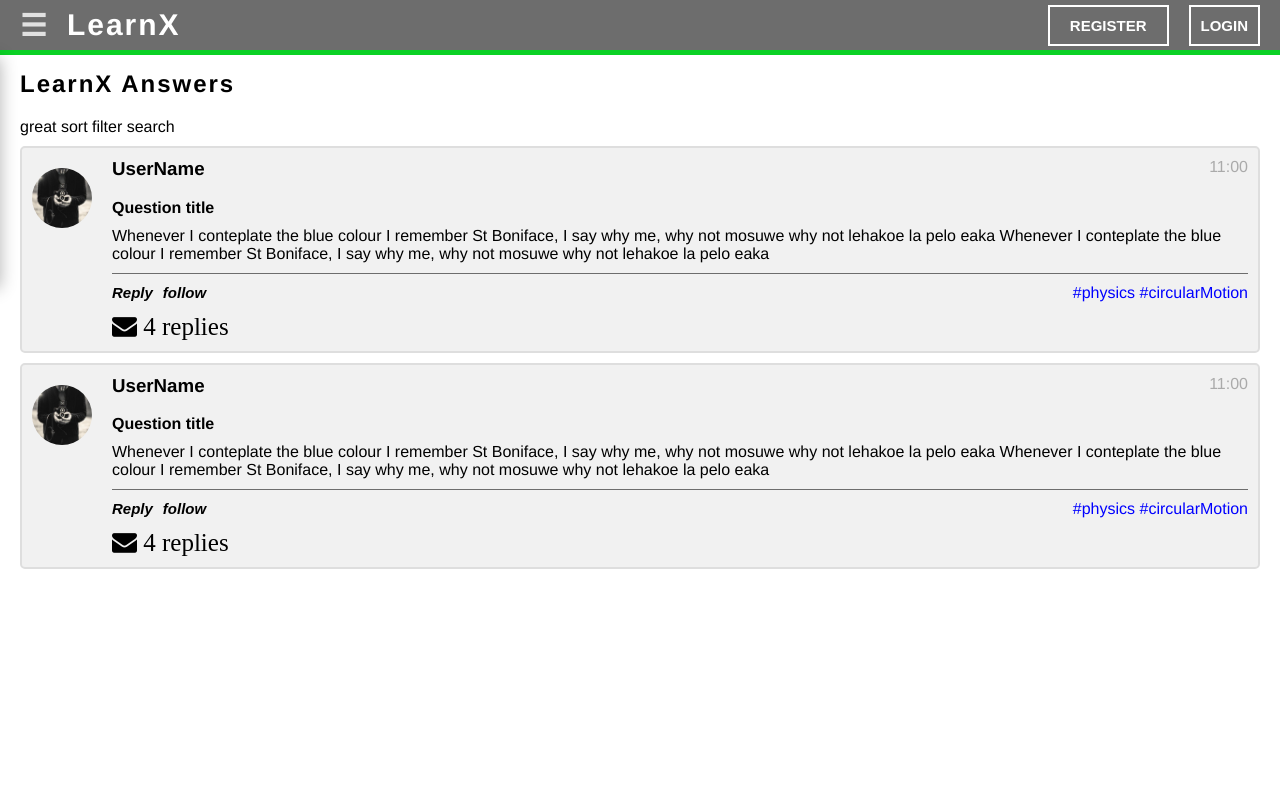
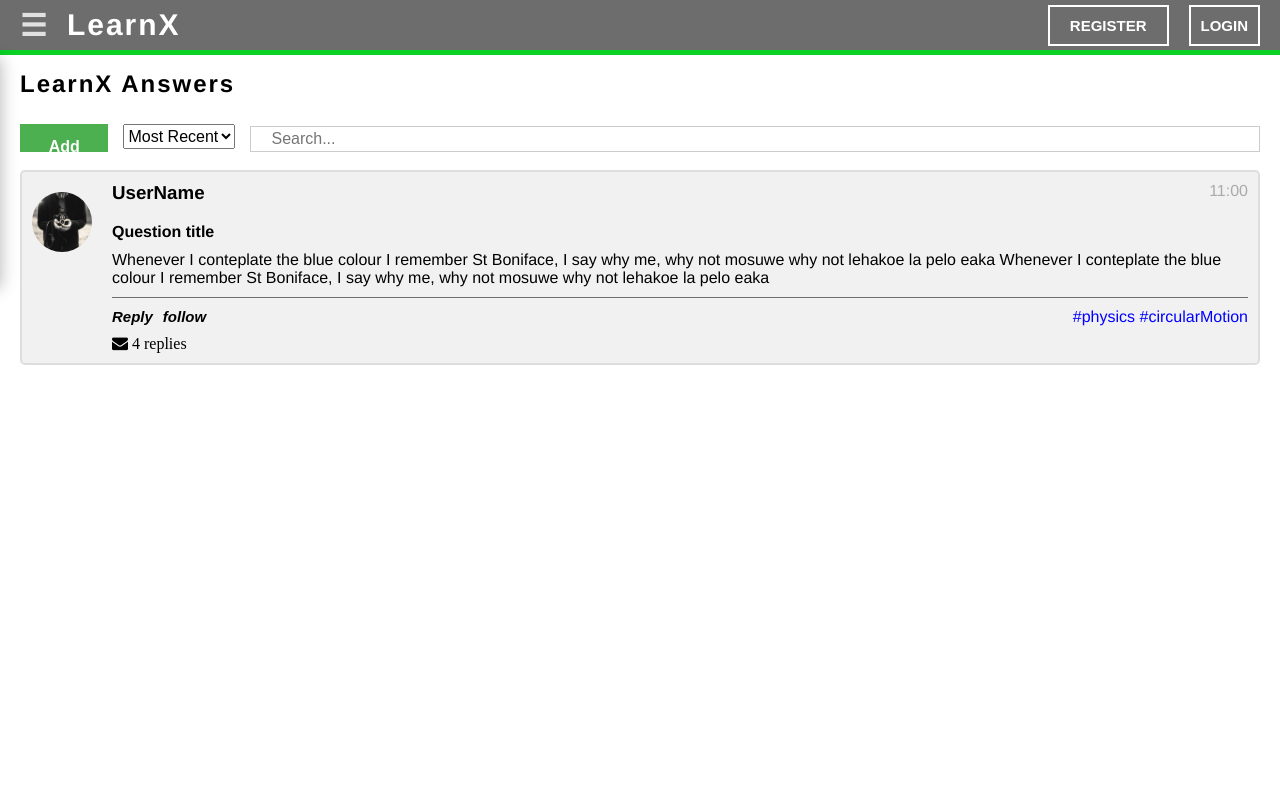
Before and after one commit to ThreeOne31/learnX, a React (Create React App) app in the folder frontend/: page /learnx-answers in a window 1280 px wide. Shown: the top 800 px of the page. Built offline with nearby package versions, Linux system fonts and the light colour scheme.

Commit message:
added reply section

```diff
--- a/frontend/src/components/LearnXAnswers/LearnxAnswers.js
+++ b/frontend/src/components/LearnXAnswers/LearnxAnswers.js
@@ -3,28 +3,29 @@ import React from "react"
 import "./style.css"
 
 class LearnxAnswers extends React.Component{
+
     replyAccordion = (event) =>{
-        let replies = event.target.parentElement.parentElement.parentElement.lastChild
-        let panel = event.target.parentElement.nextElementSibling
 
-        if (panel.style.display === "block") {
-            panel.style.display = "none"
-            replies.style.display = "block"
-        } else {
-            panel.style.display = "block";
-            replies.style.display = "none"
-        }
-    }
-    accordion = (event) =>{
-        console.log(event.target.nextElementSibling)
-        let replies = event.target.nextElementSibling
+        let replies =event.target.parentElement.parentElement.lastChild
 
         if (replies.style.display === "block") {
             replies.style.display = "none"
-            event.target.style.display = "block"
+            event.target.parentElement.parentElement.parentElement.lastChild.style.display = "block"
         } else {
             replies.style.display = "block";
-            event.target.style.display = "none"
+            event.target.parentElement.parentElement.parentElement.lastChild.style.display = "none"
+        }
+    }
+
+    accordion = (event) =>{
+        event.target.style.display = "none"
+        let questionChildren = event.target.parentElement.children
+        let replies = questionChildren[5].lastChild
+
+        if (replies.style.display === "block") {
+            replies.style.display = "none"
+        } else {
+            replies.style.display = "block";
         }
     }
     render(){
@@ -32,8 +33,18 @@ class LearnxAnswers extends React.Component{
             <div className="main">
                 <div className="QnA-main-container">
                     <h2>LearnX Answers</h2>
-                    <header>great sort filter search</header>
+                    <div className="queation-header">
+                        <button className="add-question">Add</button>
+                        <select className="question-sort">
+                            <option>Most Recent</option>
+                            <option>Oldest</option>
+                            <option>A &#8594; Z</option>
+                            <option>Z &#8594; A</option>
+                        </select>
+                        <input className="question-search" type="text" name="search" placeholder="Search..." />
+                    </div>
                     <div className="question-container">
+
                         <div className="question">
                             <span className="time-right">11:00</span>
                             <img src="/assets/images/bandmember.jpg" alt="Avatar" />
@@ -54,46 +65,7 @@ class LearnxAnswers extends React.Component{
                                             <div className="reply-form-container">
                                                 <img src="/assets/images/bandmember.jpg" alt="Avatar" />
                                                 <form>
-                                                    <textarea name="reply-message" placeholder="type reply"/>
-                                                    <i class="fa fa-paper-plane-o" aria-hidden="true"></i>
-                                                </form>
-                                            </div>
-                                        </li>
-                                        <li>
-                                            <div className="reply-item">
-                                                <span className="time-right">11:00</span>
-                                                <img src="/assets/images/bandmember.jpg" alt="Avatar" />
-                                                <h3>UserName</h3>
-                                                <p className="reply-message">Hello. How are you today?</p>
-                                            </div>
-                                        </li>
-                                    </ul>
-                            </div>
-                            <div className="reply-count">
-                                <i onClick={this.accordion} className="fa fa-envelope replies-icon"> 4 replies</i>
-                            </div>
-                        </div>
-                        <div className="question">
-                            <span className="time-right">11:00</span>
-                            <img src="/assets/images/bandmember.jpg" alt="Avatar" />
-                            <h3>UserName</h3>
-                            <h4>Question title</h4>
-                            <p>
-                                Whenever I conteplate the blue colour I remember St Boniface, I say why me, why not mosuwe why not lehakoe la pelo eaka
-                                Whenever I conteplate the blue colour I remember St Boniface, I say why me, why not mosuwe why not lehakoe la pelo eaka
-                            </p>
-                            <div className="question-footer">
-                                <div>
-                                    <button onClick={this.replyAccordion} className="question-buttons reply">Reply</button>
-                                    <button className="question-buttons follow">follow</button>
-                                    <span className="question-tags">#physics  #circularMotion</span>
-                                </div>
-                                    <ul className="reply-n-replies">
-                                        <li>
-                                            <div className="reply-form-container">
-                                                <img src="/assets/images/bandmember.jpg" alt="Avatar" />
-                                                <form>
-                                                    <textarea name="reply-message" placeholder="type reply"/>
+                                                    <input type="text" name="reply-message" placeholder="type reply"/>
                                                     <button className="send-reply">send</button>
                                                 </form>
                                             </div>
@@ -108,15 +80,12 @@ class LearnxAnswers extends React.Component{
                                         </li>
                                     </ul>
                             </div>
-                            <div className="reply-count">
-                                <i onClick={this.accordion} className="fa fa-envelope replies-icon"> 4 replies</i>
-                            </div>
+                            <i onClick={this.accordion} className="fa fa-envelope replies-icon"> 4 replies</i>
                         </div>
                     </div>
                 </div>
             </div>
-        )
-    }
+    )}
 }
 export default LearnxAnswers
 
--- a/frontend/src/components/LearnXAnswers/style.css
+++ b/frontend/src/components/LearnXAnswers/style.css
@@ -1,7 +1,31 @@
 .QnA-main-container{
     margin: 1rem 2rem;
 }
-
+.queation-header{
+    display: flex;
+    justify-content: flex-end;
+}
+.add-question{
+    width: 10rem;
+    height: 2.5rem;
+    font-size: 1.6rem;
+    margin-right: 1.5rem;
+    margin-top: 0.6rem;
+    text-align: center;
+}
+.question-sort{
+    height: 2.5rem;
+    font-size: 1.6rem;
+    margin-right: 1.5rem;
+    margin-top: 0.6rem;
+}
+.question-search{
+    width: 10rem;
+    height: 2rem;
+    font-size: 1.6rem;
+    margin-right: 1.5rem;
+    margin-top: 0.6rem;
+}
 .question {
     border: 2px solid #dedede;
     background-color: #f1f1f1;
@@ -15,11 +39,6 @@
     background-color: #ddd;
 }
 
-.question::after {
-    content: "";
-    clear: both;
-    display: table;
-}
 .question img {
     float: left;
     max-width: 6rem;
@@ -49,12 +68,15 @@
     padding: 0;
 }
 .question-buttons{
-    margin: 0 1rem 0 0;
+    margin: 0 1rem 1rem 0;
     padding: 0;
+    font-size: 1.5rem;
     width: auto;
     background: none;
     color: #000;
     font-style: italic;
+    border:  none;
+    font-weight: bold;
 }
 .question-tags{
     float: right;
@@ -70,6 +92,7 @@
     overflow: hidden;
 }
 .reply-count{
+    display: block;
     margin: 1rem 0 0 8rem;
     font-size: 2.5rem;
 }
@@ -90,11 +113,10 @@
     border: none;
     align-items: center;
 }
-.reply-form-container textarea{
+.reply-form-container input{
     width: 90%;
-    border: none;
-    height: 4rem;
     align-content: center;
+    background-color: #fff;
 }
 .send-reply{
     margin: 0;
@@ -115,6 +137,7 @@
     padding: 1rem 0;
     border: none;
 }
-.replies-icon{
+.question i{
+    margin-left: 8rem;
     cursor: pointer;
 }
```
